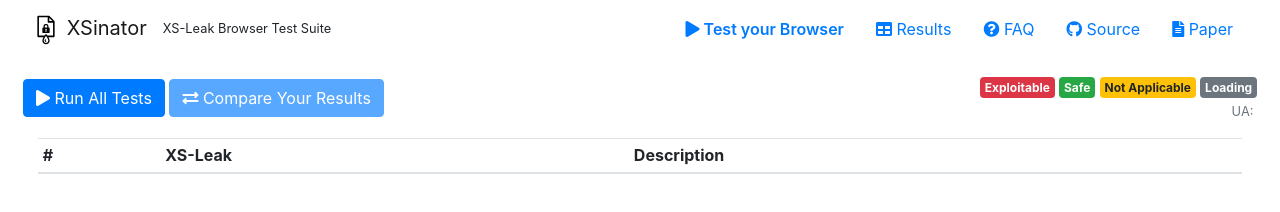
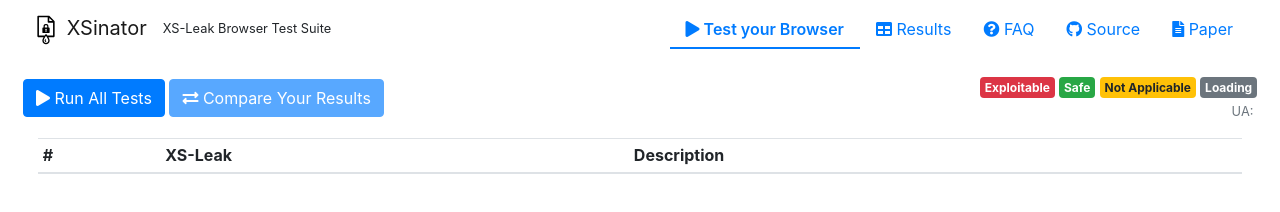
Before and after one commit to RUB-NDS/xsinator.com, a website: page app/index.html in a window 1280 px wide. Shown: the top 212 px of the page. Drawn offline with Linux system fonts and the light colour scheme.

Commit message:
underline the active nav link

```diff
--- a/app/static/css/custom.css
+++ b/app/static/css/custom.css
@@ -140,6 +140,7 @@
 /* mark the current page in the navbar */
 .navbar .nav-link.active {
     font-weight: 600;
+    box-shadow: inset 0 -2px 0 #007bff;
 }
 
 /* keep the long UA string on one line in the button row */
```
